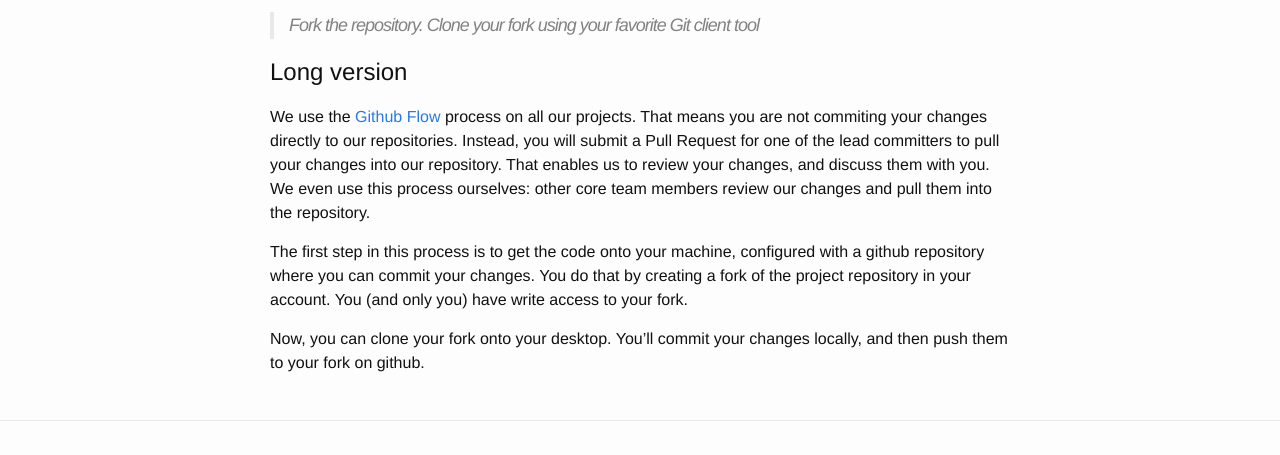
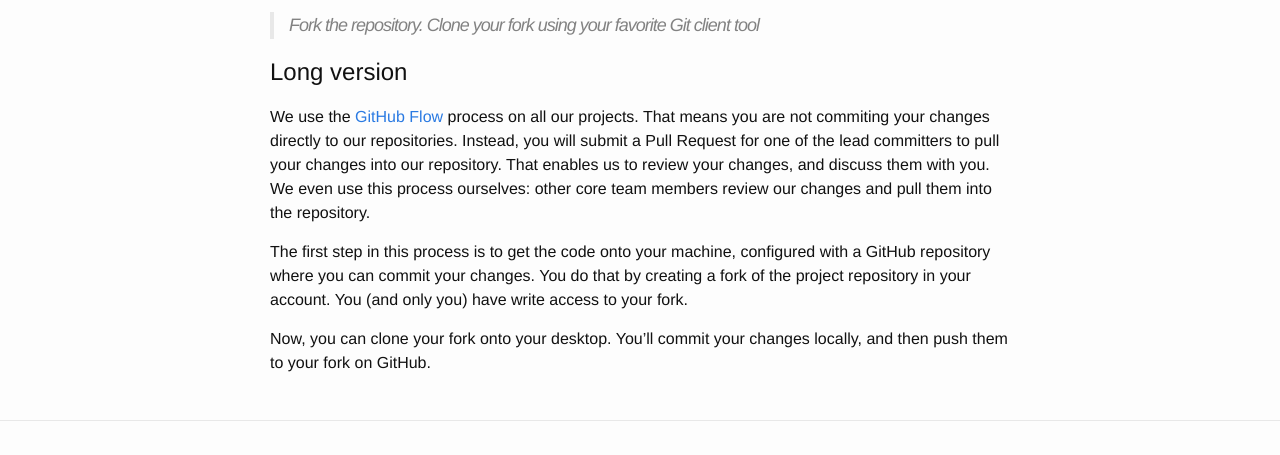
Before and after one commit to HTBox/htbox.github.io, a Jekyll site: the page built from getting-the-code.md, in a window 1280 px wide. Shown: the part 194-649 px from the top of the page. Built offline with Jekyll 4.4.1, drawn with Linux system fonts in a browser that asks for light colours.

```diff
--- a/getting-the-code.md
+++ b/getting-the-code.md
@@ -10,8 +10,8 @@ layout: default
 
 ## Long version
 
-We use the [Github Flow](https://guides.github.com/introduction/flow/index.html) process on all our projects. That means you are not commiting your changes directly to our repositories. Instead, you will submit a Pull Request for one of the lead committers to pull your changes into our repository. That enables us to review your changes, and discuss them with you. We even use this process ourselves: other core team members review our changes and pull them into the repository.
+We use the [GitHub Flow](https://guides.github.com/introduction/flow/index.html) process on all our projects. That means you are not commiting your changes directly to our repositories. Instead, you will submit a Pull Request for one of the lead committers to pull your changes into our repository. That enables us to review your changes, and discuss them with you. We even use this process ourselves: other core team members review our changes and pull them into the repository.
 
-The first step in this process is to get the code onto your machine, configured with a github repository where you can commit your changes. You do that by creating a fork of the project repository in your account. You (and only you) have write access to your fork.
+The first step in this process is to get the code onto your machine, configured with a GitHub repository where you can commit your changes. You do that by creating a fork of the project repository in your account. You (and only you) have write access to your fork.
 
-Now, you can clone your fork onto your desktop. You'll commit your changes locally, and then push them to your fork on github.
+Now, you can clone your fork onto your desktop. You'll commit your changes locally, and then push them to your fork on GitHub.
```
